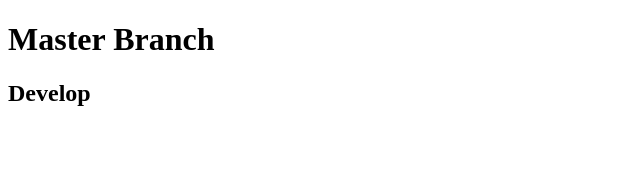
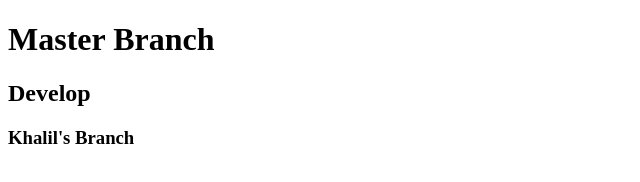
Before and after one commit to boltdanrogers/TeamGit, a plain HTML site: page index.html in a window 1280 px wide. Shown: the whole page, without its empty margins (0-640 px from the left). Drawn offline with Linux system fonts and the light colour scheme.

Commit message:
khalils branch

```diff
--- a/index.html
+++ b/index.html
@@ -10,7 +10,7 @@
 
 <h1>Master Branch</h1>
 <h2>Develop</h2>
-
+<h3>Khalil's Branch</h3>
 
 </body>
 </html>
```
